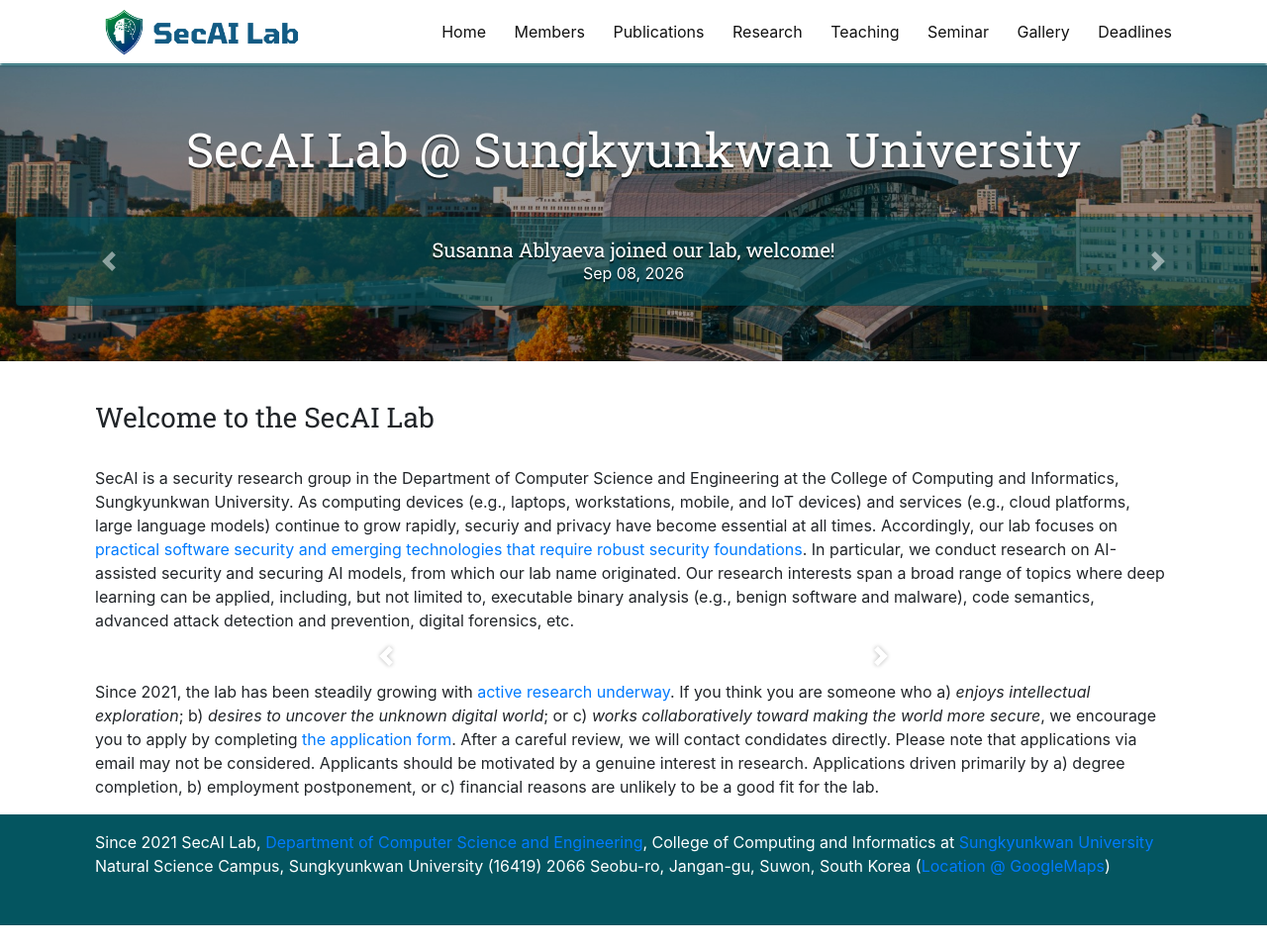
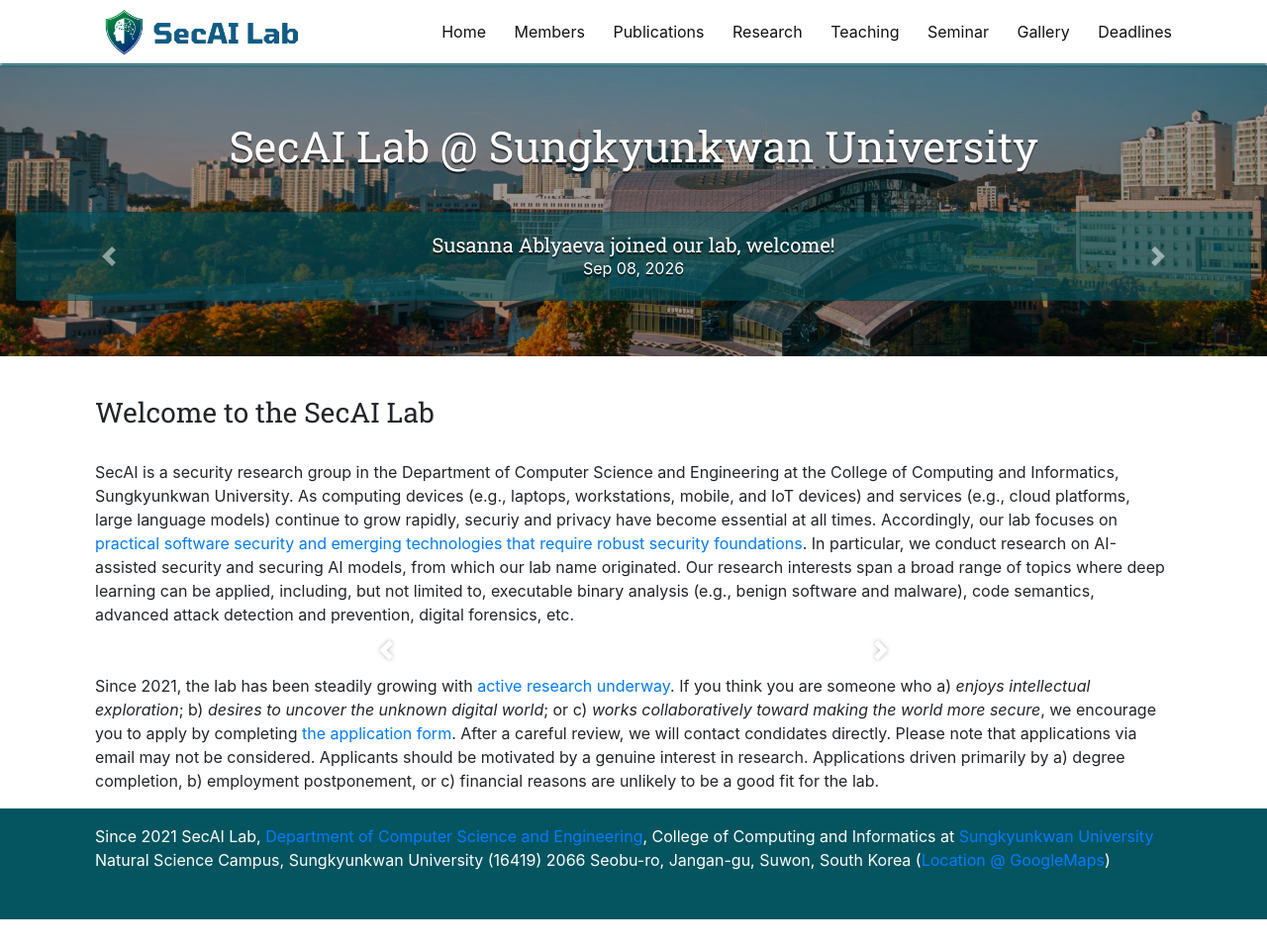
Before and after one commit to SecAI-Lab/secai-lab.github.io, a Jekyll site: the page built from index.html, in a window 1280 px wide and 959 px high. Shown: the whole window at 99% size. Built offline with Jekyll 4.4.1, drawn with Linux system fonts in a browser that asks for light colours; nearby versions of some CDN libraries.

Commit message:
Edit Header font size

```diff
--- a/_sass/_layout.scss
+++ b/_sass/_layout.scss
@@ -478,7 +478,7 @@
 
 		.site-header {
 			.title {
-				font-size: modular-scale(6);
+				font-size: 2.7em;
 			}
 
 			.subtitle {
```
